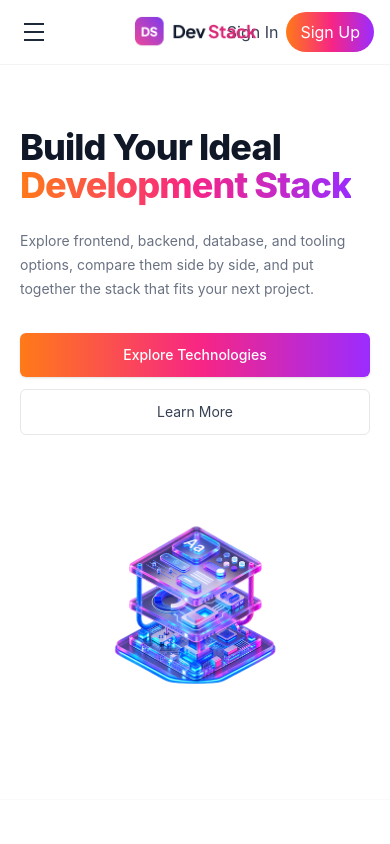
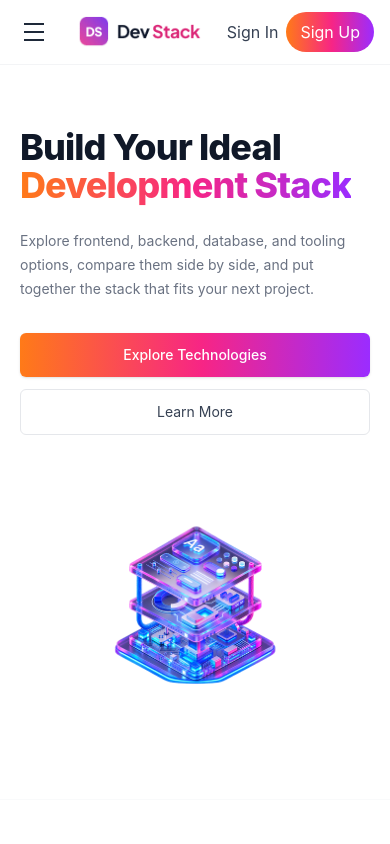
Before and after one commit to nobin-codes/Dev-stack-2026-PH-b14-Assignment-05, a React (Vite) app: page / in a window 390 px wide. Shown: the top 844 px of the page. Built offline with nearby package versions, Linux system fonts and the light colour scheme.

Commit message:
Polish navbar and page title

```diff
--- a/src/components/Navbar.tsx
+++ b/src/components/Navbar.tsx
@@ -11,7 +11,6 @@ export default function Navbar() {
   return (
     <header className="sticky top-0 z-50 border-b border-gray-100 bg-white/95 backdrop-blur">
       <nav className="relative mx-auto flex h-16 max-w-[1080px] items-center justify-between px-4 sm:px-5 lg:px-0">
-
         <button
           type="button"
           onClick={() => setMenuOpen(!menuOpen)}
@@ -23,10 +22,7 @@ export default function Navbar() {
           <span className="block h-0.5 w-5 bg-gray-800"></span>
         </button>
 
-        <a
-          href="#home"
-          className="absolute left-1/2 flex -translate-x-1/2 cursor-pointer items-center md:static md:translate-x-0"
-        >
+        <a href="#home" className="flex cursor-pointer items-center">
           <img
             src={logoText}
             alt="Dev Stack Logo"
```
